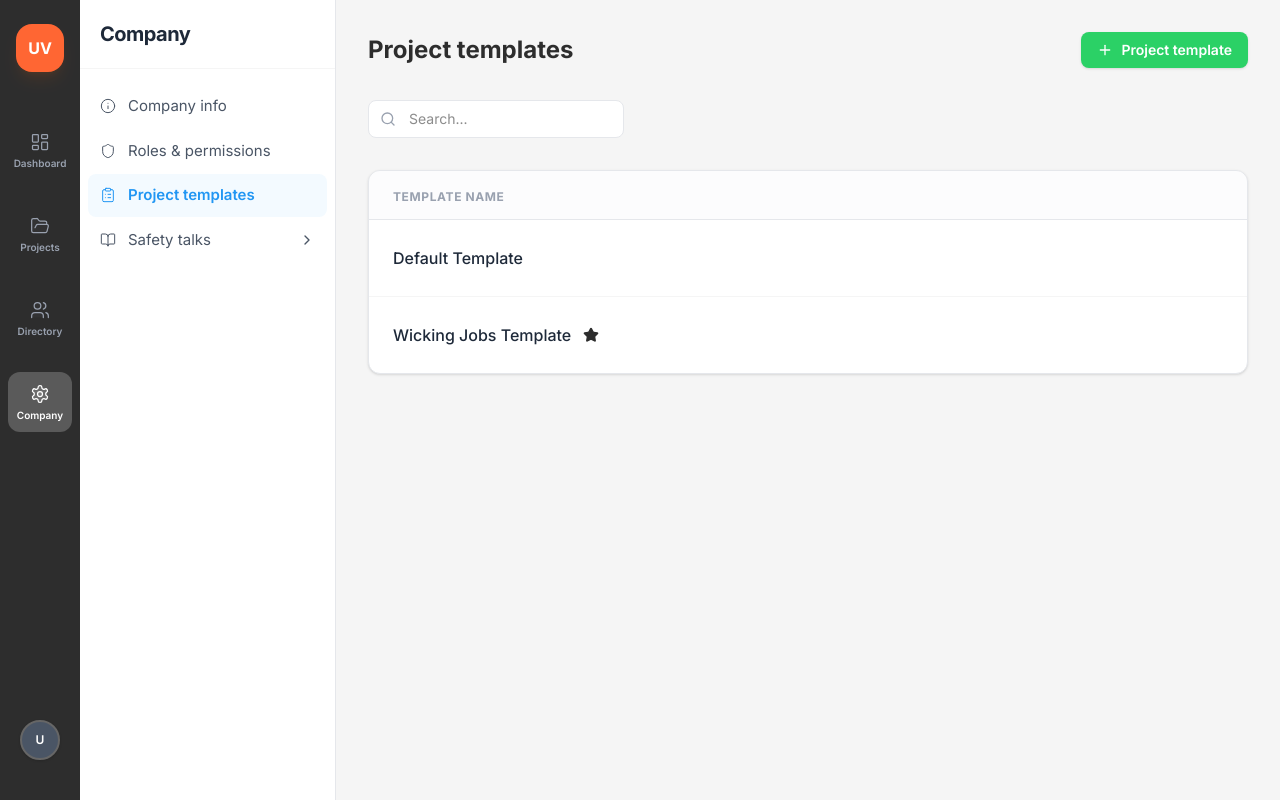
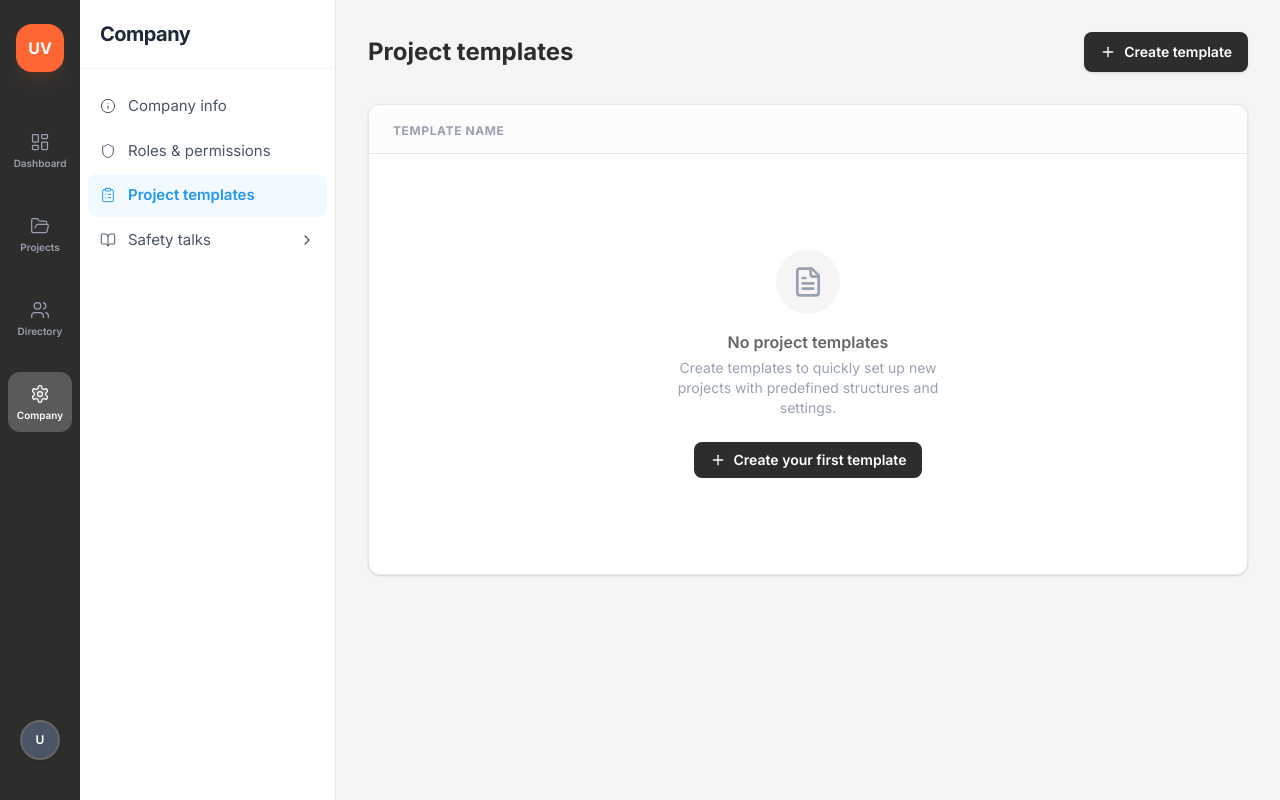
Before and after one commit to shashanka2a/Utility-Vision-Dashboard, a Next.js app: page /company/templates in a window 1280 px wide. Built offline with nearby package versions, Linux system fonts and the light colour scheme.

Commit message:
feat: use empty state for project templates, remove mock data

```diff
--- a/app/(dashboard)/company/templates/page.tsx
+++ b/app/(dashboard)/company/templates/page.tsx
@@ -1,13 +1,10 @@
 "use client";
 
-import { Search, Plus, MoreHorizontal, ChevronLeft, Star } from "lucide-react";
-import Link from "next/link";
+import { Search, Plus, MoreHorizontal, FileText } from "lucide-react";
 import { useState } from "react";
 
-const TEMPLATES = [
-  { name: "Default Template", isFavorite: false },
-  { name: "Wicking Jobs Template", isFavorite: true },
-];
+// Initializing as empty to remove mock data
+const TEMPLATES: any[] = [];
 
 export default function ProjectTemplatesPage() {
   const [search, setSearch] = useState("");
@@ -20,23 +17,10 @@
       <div className="flex items-center justify-between">
         <h1 className="text-2xl font-bold text-gray-900">Project templates</h1>
 
-        <button className="flex items-center gap-2 px-4 py-2 bg-[#2BD166] text-white text-sm font-semibold rounded-lg hover:bg-[#25b85a] transition-colors shadow-sm">
-
+        <button className="flex items-center gap-2 px-4 py-2.5 bg-gray-900 text-white text-sm font-semibold rounded-lg hover:bg-gray-800 transition-colors shadow-sm focus:outline-none focus:ring-2 focus:ring-gray-400">
           <Plus className="w-4 h-4" />
-          Project template
+          Create template
         </button>
-      </div>
-
-      {/* Search */}
-      <div className="relative">
-        <Search className="w-4 h-4 absolute left-3 top-1/2 -translate-y-1/2 text-gray-400" />
-        <input
-          type="text"
-          placeholder="Search..."
-          value={search}
-          onChange={(e) => setSearch(e.target.value)}
-          className="pl-10 pr-4 py-2 bg-white border border-gray-200 rounded-lg text-sm focus:outline-none focus:ring-2 focus:ring-[#FF6633]/20 w-64 transition-shadow bg-gray-50/50"
-        />
       </div>
 
       {/* List Container */}
@@ -48,21 +32,33 @@
 
         {/* Rows */}
         <div className="divide-y divide-gray-100">
-          {filtered.map((template, idx) => (
-            <div key={idx} className="group flex items-center justify-between px-6 py-5 hover:bg-gray-50 transition-colors">
-              <div className="flex items-center gap-3">
-                <span className="text-base text-gray-800 font-medium">{template.name}</span>
-                {template.isFavorite && <Star className="w-4 h-4 fill-gray-900 text-gray-900" />}
+          {filtered.length === 0 ? (
+            <div className="flex flex-col items-center justify-center py-24 gap-4 text-center">
+              <div className="w-16 h-16 bg-gray-100 rounded-full flex items-center justify-center">
+                <FileText className="w-8 h-8 text-gray-400" />
               </div>
-              <button className="p-2 text-gray-400 hover:text-gray-600 hover:bg-gray-100 rounded-lg transition-all opacity-0 group-hover:opacity-100">
-                <MoreHorizontal className="w-5 h-5" />
+              <div>
+                <p className="text-gray-700 font-semibold text-base">No project templates</p>
+                <p className="text-gray-400 text-sm mt-1 max-w-xs px-6">
+                  Create templates to quickly set up new projects with predefined structures and settings.
+                </p>
+              </div>
+              <button className="flex items-center gap-2 px-4 py-2 bg-gray-900 text-white text-sm font-semibold rounded-lg hover:bg-gray-800 transition-colors mt-2">
+                <Plus className="w-4 h-4" />
+                Create your first template
               </button>
             </div>
-          ))}
-          {filtered.length === 0 && (
-            <div className="px-6 py-12 text-center text-gray-500 italic">
-              No templates found.
-            </div>
+          ) : (
+            filtered.map((template, idx) => (
+              <div key={idx} className="group flex items-center justify-between px-6 py-5 hover:bg-gray-50 transition-colors">
+                <div className="flex items-center gap-3">
+                  <span className="text-base text-gray-800 font-medium">{template.name}</span>
+                </div>
+                <button className="p-2 text-gray-400 hover:text-gray-600 hover:bg-gray-100 rounded-lg transition-all opacity-0 group-hover:opacity-100">
+                  <MoreHorizontal className="w-5 h-5" />
+                </button>
+              </div>
+            ))
           )}
         </div>
       </div>
```
